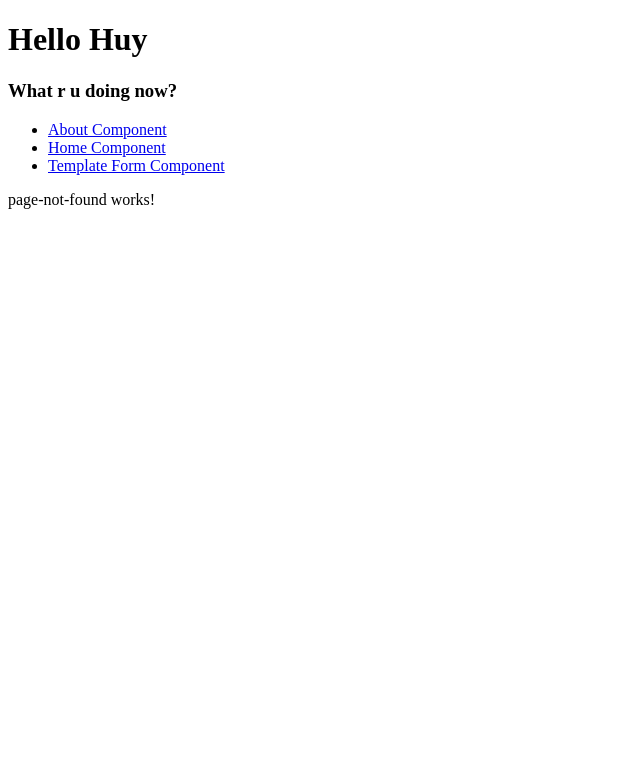
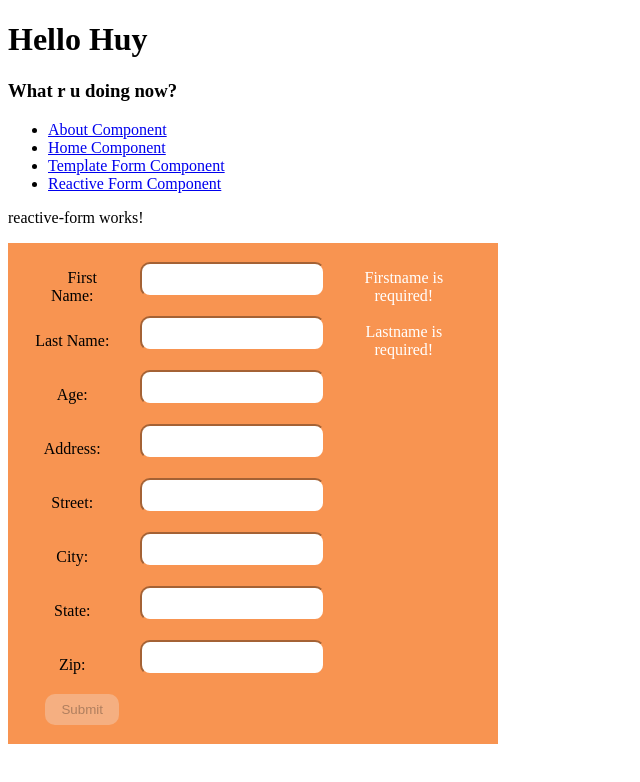
Before and after one commit to elvizhuy/Angular14, an Angular app: page /reactiveform in a window 1280 px wide. Shown: the top 782 px of the page, without its empty margins (0-640 px from the left). Built offline with nearby package versions, Linux system fonts and the light colour scheme.

Commit message:
reactive form

```diff
--- a/src/app/app-routing.module.ts
+++ b/src/app/app-routing.module.ts
@@ -4,11 +4,14 @@ import { RouterModule, Routes } from '@angular/router';
 import { AboutComponent } from './about/about.component';
 import { HomeComponent } from './home/home.component';
 import { TemplatedrivenformComponent } from './templatedrivenform/templatedrivenform.component';
+import { ReactiveFormComponent } from './reactive-form/reactive-form.component';
 
 const routes: Routes = [
   { path: 'about', component: AboutComponent },
   { path: 'home', component: HomeComponent },
   { path: 'templatedrivenform', component:TemplatedrivenformComponent },
+  { path: 'reactiveform', component:ReactiveFormComponent },
+
   { path: '**', component: PageNotFoundComponent },
 
 ];
--- a/src/app/app.component.html
+++ b/src/app/app.component.html
@@ -6,6 +6,7 @@
     <li><a routerLink="/about" routerLinkActive="active">About Component</a></li>
     <li><a routerLink="/home" routerLinkActive="active">Home Component</a></li>
     <li><a routerLink="/templatedrivenform" routerLinkActive="active">Template Form Component</a></li>
+    <li><a routerLink="/reactiveform" routerLinkActive="active">Reactive Form Component</a></li>
 
   </ul>
 </nav>
--- a/src/app/app.module.ts
+++ b/src/app/app.module.ts
@@ -1,6 +1,7 @@
 import { NgModule } from '@angular/core';
 import { BrowserModule } from '@angular/platform-browser';
 import { FormsModule } from '@angular/forms';
+import { ReactiveFormsModule } from '@angular/forms';
 import { AppRoutingModule } from './app-routing.module';
 import { AppComponent } from './app.component';
 import { AboutComponent } from './about/about.component';
@@ -9,10 +10,11 @@ import { OnSalePipe } from './on-sale.pipe';
 import { PageNotFoundComponent } from './page-not-found/page-not-found.component';
 import { HighLightDirective } from './Directives/high-light.directive';
 import { TemplatedrivenformComponent } from './templatedrivenform/templatedrivenform.component';
+import { ReactiveFormComponent } from './reactive-form/reactive-form.component';
 
 @NgModule({
-  declarations: [AppComponent, AboutComponent, HomeComponent, OnSalePipe, PageNotFoundComponent, HighLightDirective, TemplatedrivenformComponent],
-  imports: [BrowserModule, AppRoutingModule, FormsModule],
+  declarations: [AppComponent, AboutComponent, HomeComponent, OnSalePipe, PageNotFoundComponent, HighLightDirective, TemplatedrivenformComponent, ReactiveFormComponent],
+  imports: [BrowserModule, AppRoutingModule, FormsModule,ReactiveFormsModule],
   providers: [],
   bootstrap: [AppComponent],
 })
--- /dev/null
+++ b/src/app/reactive-form/reactive-form.component.html
@@ -0,0 +1,54 @@
+<p>reactive-form works!</p>
+
+<div class="form-control">
+  <form [formGroup]="formData" (submit)="submitReactForm()">
+    <table>
+      <tr>
+        <td><label>First Name: </label></td>
+        <td><input name="firstname" type="text" formControlName="firstname"></td>
+        <td><div *ngIf="!formData.controls.firstname.valid" style="color:white">Firstname is required!</div></td>
+      </tr>
+
+      <tr>
+        <td><label>Last Name: </label></td>
+        <td><input name="lastname" type="text" formControlName="lastname"></td>
+        <td><div *ngIf="formData.controls.lastname.invalid" style="color:white">Lastname is required!</div></td>
+
+      </tr>
+
+      <tr>
+        <td><label>Age: </label></td>
+        <td><input type="text" formControlName="age"></td>
+      </tr>
+      <tr>
+        <td> <label>Address: </label></td>
+        <td> <input type="text" formControlName="address"></td>
+        <td><div *ngIf="formData.controls.address.invalid" style="color:white">Address invalid!</div></td>
+
+      </tr>
+
+      <tr>
+        <td><label>Street: </label></td>
+        <td><input type="text" formControlName="street"></td>
+      </tr>
+
+      <tr>
+        <td> <label>City: </label></td>
+        <td> <input type="text" formControlName="city"></td>
+      </tr>
+
+      <tr>
+        <td> <label>State: </label></td>
+        <td> <input type="text" formControlName="state"></td>
+      </tr>
+
+      <tr>
+        <td><label>Zip: </label></td>
+        <td><input type="text" formControlName="zip"></td>
+      </tr>
+      <tr>
+        <td><button [disabled]="!formData.valid" type="submit">Submit</button></td>
+      </tr>
+    </table>
+  </form>
+</div>
--- /dev/null
+++ b/src/app/reactive-form/reactive-form.component.scss
@@ -0,0 +1,25 @@
+.form-control {
+  background-color: rgb(248, 148, 81);
+  padding: 16px 24px;
+  width: 35%;
+  text-align: center;
+}
+input {
+  margin-bottom: 15px;
+  padding: 8px 16px;
+  border-radius: 10px;
+  outline: none;
+  border-color: rgb(248, 148, 81);
+  width: 75%;
+}
+button {
+  padding: 8px 16px;
+  border: none;
+  border-radius: 10px;
+}
+label{
+  margin-right: 20px;
+}
+table{
+  width: 100%;
+}
--- /dev/null
+++ b/src/app/reactive-form/reactive-form.component.ts
@@ -0,0 +1,32 @@
+import { CommonService } from './../Services/common.service';
+import { Component, OnInit } from '@angular/core';
+import { FormBuilder, FormControl, FormGroup, Validators } from '@angular/forms';
+
+@Component({
+  selector: 'app-reactive-form',
+  templateUrl: './reactive-form.component.html',
+  styleUrls: ['./reactive-form.component.scss'],
+})
+export class ReactiveFormComponent implements OnInit {
+  public formDataOld: FormGroup = new FormGroup({
+    name: new FormControl('',[Validators.required]),
+    age: new FormControl(''),
+  });
+
+  public formData = this.fb.group({
+    firstname: ['',Validators.required],
+    lastname: ['',Validators.required],
+    age:[''],
+    address: ['',Validators.minLength(6)],
+    street: [''],
+    city: [''],
+    state: [''],
+    zip: [''],
+  });
+  constructor(private common: CommonService, private fb: FormBuilder) {}
+
+  ngOnInit(): void {}
+  public submitReactForm() {
+    this.common.submitData(this.formData.value);
+  }
+}
```
Also changed, not shown: 1 other file (tests, documents, lock files or other folders).
